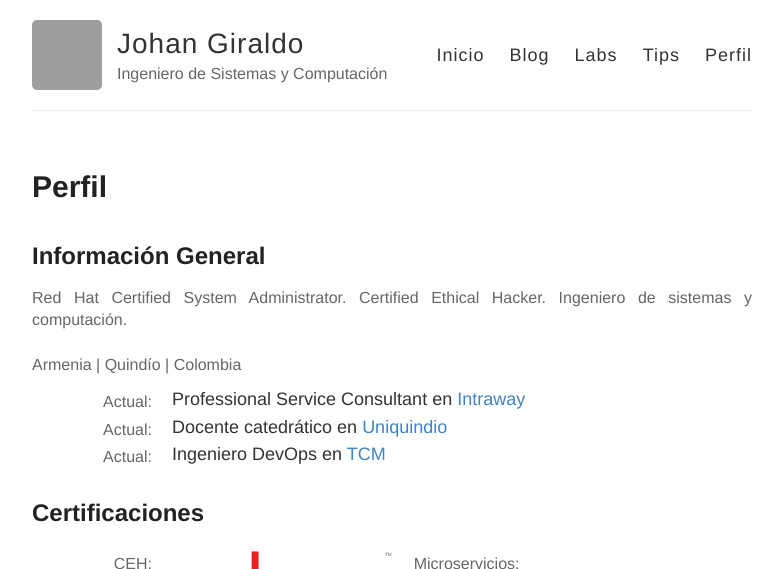
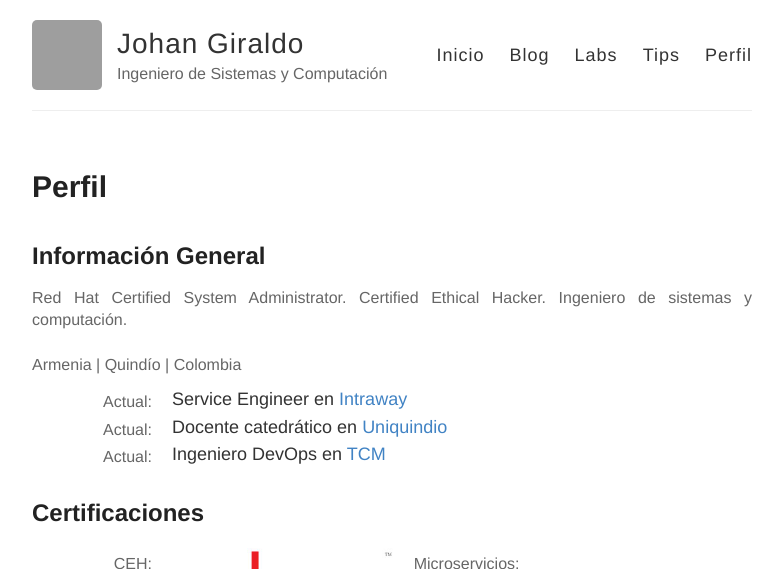
Before and after one commit to jsgiraldoh/jsgiraldoh.github.io, a Jekyll site: the page built from perfil.md, in a window 1280 px wide and 900 px high, cut to the strip 0-569 px from the top of the window. Shown: the whole strip, without its empty margins (248-1031 px from the left). Built offline with Jekyll 4.4.1, drawn with Linux system fonts in a browser that asks for light colours; nearby versions of some CDN libraries; a script that is not in the unit is left out; grey boxes are pictures that could not be loaded.

Commit message:
Change the role

```diff
--- a/perfil.md
+++ b/perfil.md
@@ -14,7 +14,7 @@
 	<tbody>
 		<tr>
 			<td class="profile-table-header">Actual:</td>
-			<td class="profile-table-info">Professional Service Consultant en <a href="https://www.intraway.com/" target="_blank">Intraway</a></td>
+			<td class="profile-table-info">Service Engineer en <a href="https://www.intraway.com/" target="_blank">Intraway</a></td>
 		</tr>
 		<tr>
 			<td class="profile-table-header">Actual:</td>
```
